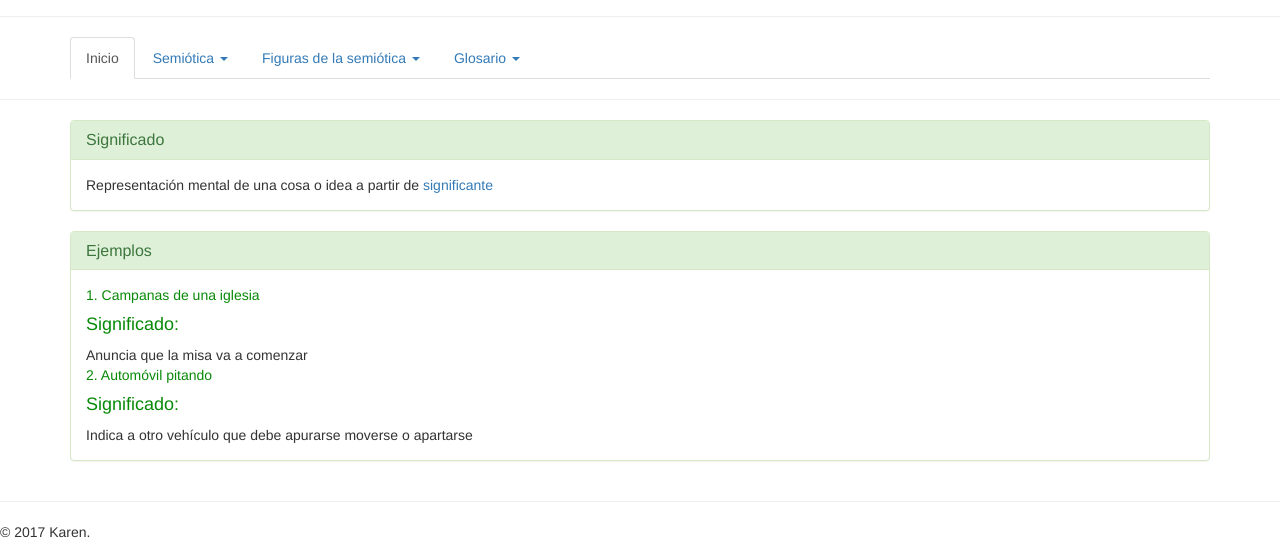
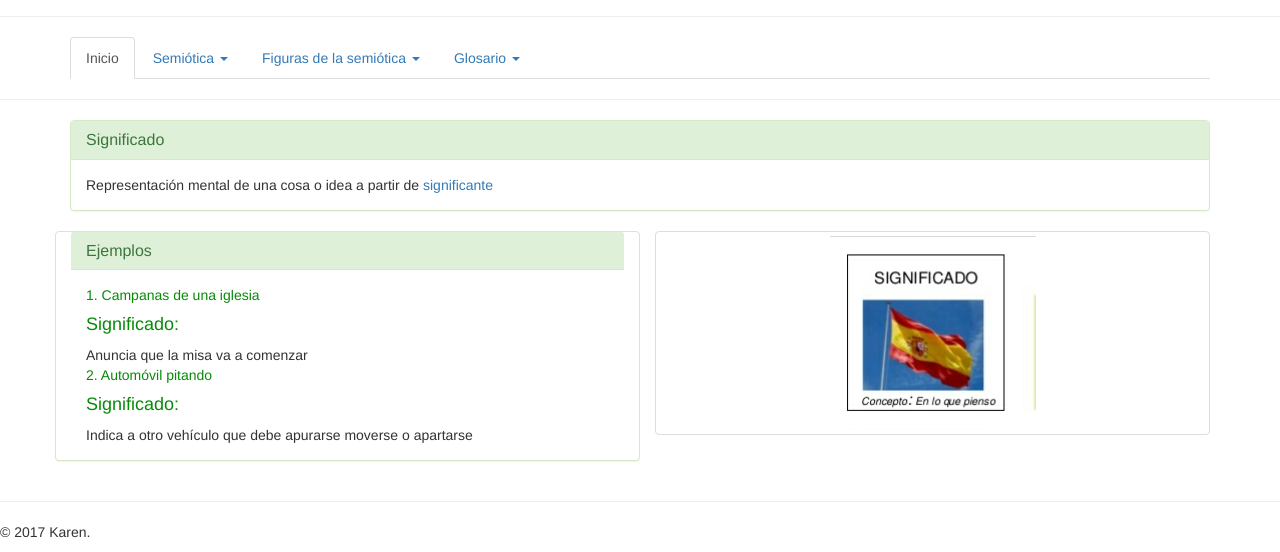
Before and after one commit to 13karen/semiotica, a PHP site: page /significado.php in a window 1280 px wide. Shown: the part 330-882 px from the top of the page. Run offline with PHP 8.4, Linux system fonts and the light colour scheme.

Commit message:
Update significado.php

```diff
--- a/significado.php
+++ b/significado.php
@@ -23,7 +23,8 @@
       </div>
     </div>
     <div class= "container">
-      <div class="panel panel-success">
+      <div class="row ">
+          <div class="panel panel-success col-sm-6 col-md-6">
         <div class="panel-heading">
           <h3 class="panel-title">Ejemplos</h3>
         </div>
@@ -34,7 +35,14 @@
           <h4 style="color:#088A08;">Significado:</h4> Indica a otro vehículo que debe apurarse moverse o apartarse
         </div>
       </div>
-    </div>
+        <div class= "col-sm-6 col-md-6">
+          <div class="thumbnail">
+            <img class="img-responsive" src="img/significado.jpeg" alt="icono">
+
+            </div>
+          </div>
+       </div>
+ </div>
 
     <!--Pie de pagina -->
     <?php include('contenido/pie.php'); ?>
```
